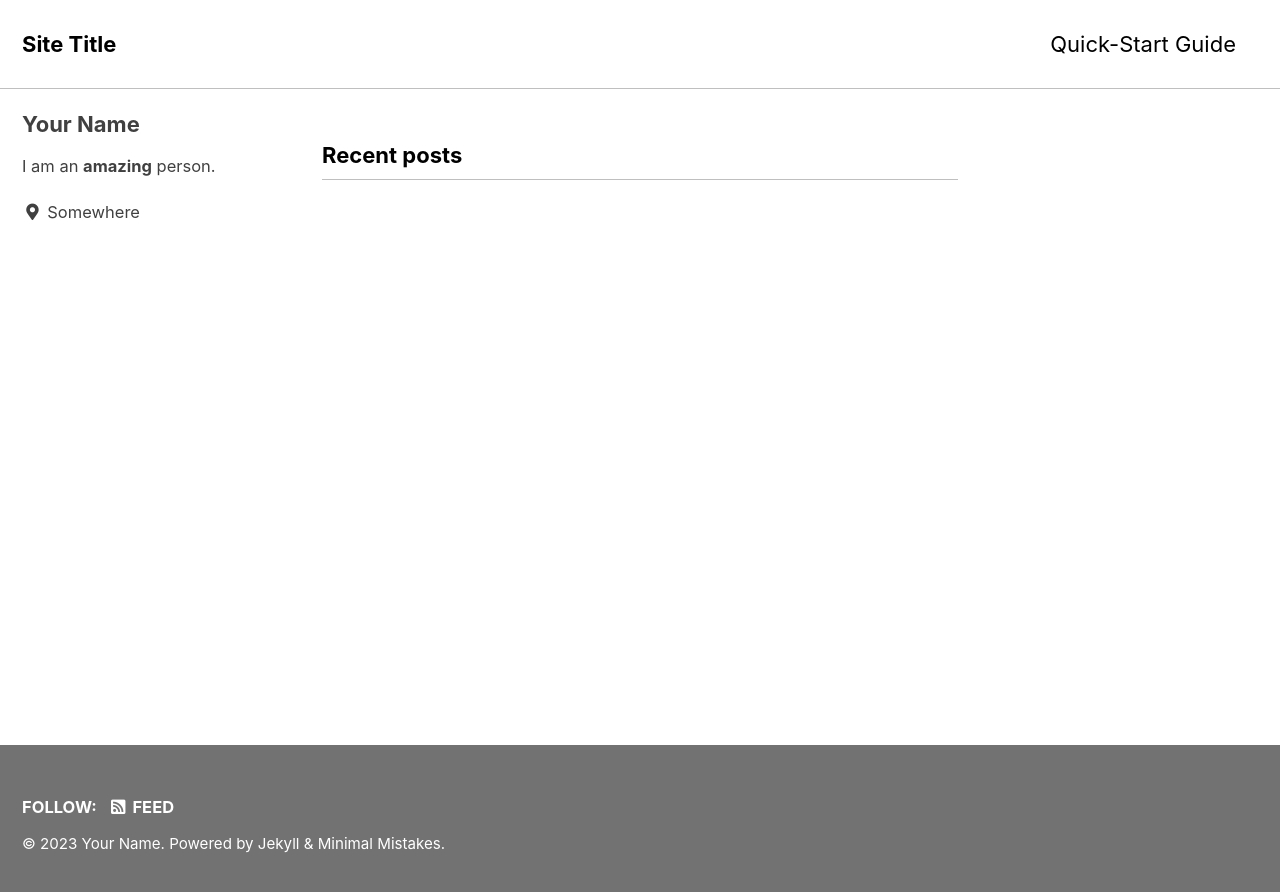
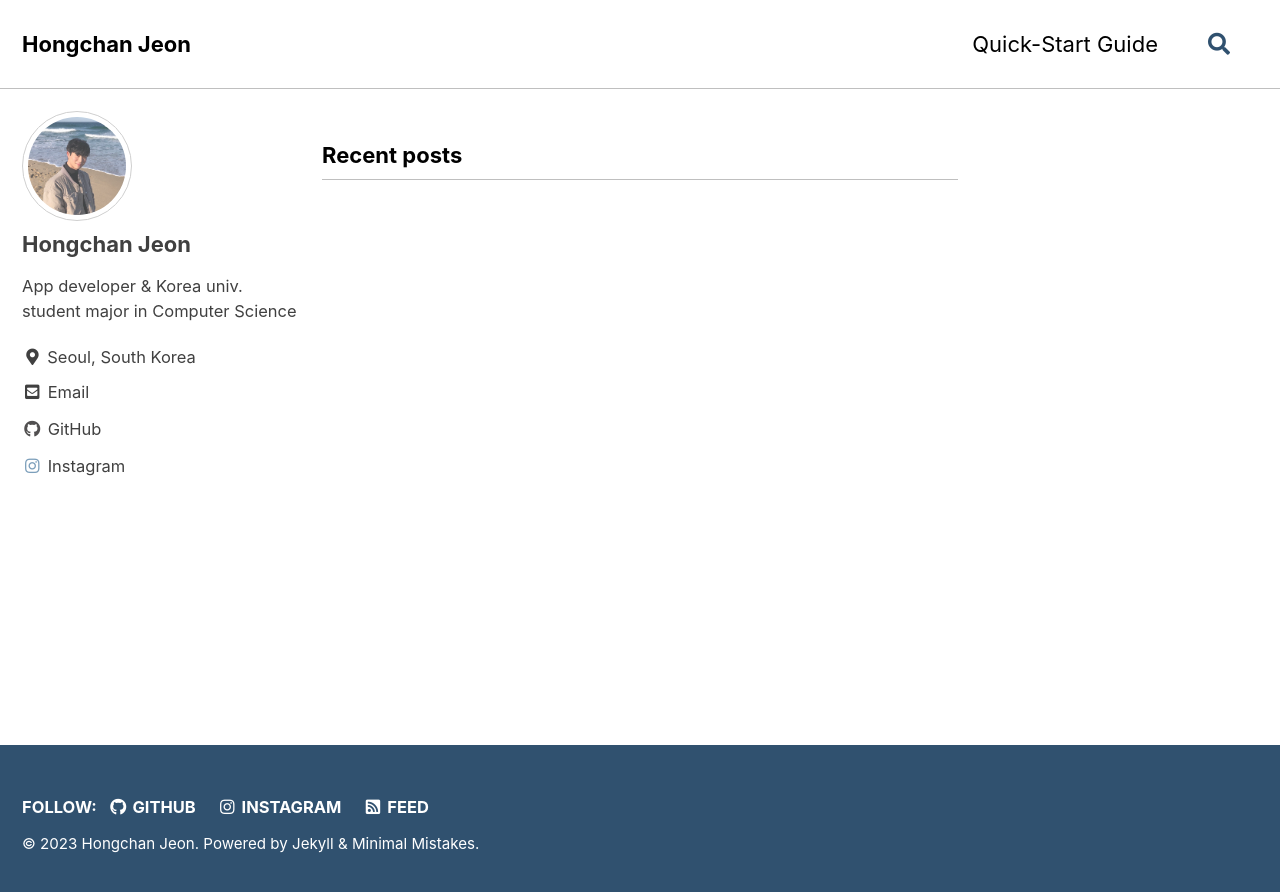
Before and after one commit to chany63/chany63.github.io, a Jekyll site: the page built from index.html, in a window 1280 px wide. Shown: the top 892 px of the page. Built offline with Jekyll 4.4.1, drawn with Linux system fonts in a browser that asks for light colours; cached includes are drawn as plain includes; the list of posts is cut into pages by our own code.

Commit message:
fix: sidebar customizing

```diff
--- a/_config.yml
+++ b/_config.yml
@@ -16,14 +16,14 @@ minimal_mistakes_skin    : "custom" # "air", "aqua", "contrast", "dark", "dirt",
 
 # Site Settings
 locale                   : "en-US"
-title                    : "Site Title"
+title                    : "Hongchan Jeon"
 title_separator          : "-"
 subtitle                 : # site tagline that appears below site title in masthead
-name                     : "Your Name"
-description              : "An amazing website."
+name                     : &name "Hongchan Jeon"
+description              : "App developer & Korea univ. student major in Computer Science"
 url                      : # the base hostname & protocol for your site e.g. "https://mmistakes.github.io"
 baseurl                  : # the subpath of your site, e.g. "/blog"
-repository               : # GitHub username/repo-name e.g. "mmistakes/minimal-mistakes"
+repository               : "chany63/chany63.gihub.io" # GitHub username/repo-name e.g. "mmistakes/minimal-mistakes"
 teaser                   : # path of fallback teaser image, e.g. "/assets/images/500x300.png"
 logo                     : # path of logo image to display in the masthead, e.g. "/assets/images/88x88.png"
 masthead_title           : # overrides the website title displayed in the masthead, use " " for no title
@@ -59,7 +59,7 @@ reCaptcha:
 atom_feed:
   path                   : # blank (default) uses feed.xml
   hide                   : # true, false (default)
-search                   : # true, false (default)
+search                   : true #, false (default)
 search_full_content      : # true, false (default)
 search_provider          : # lunr (default), algolia, google
 lunr:
@@ -104,15 +104,15 @@ analytics:
 
 # Site Author
 author:
-  name             : "Your Name"
-  avatar           : # path of avatar image, e.g. "/assets/images/bio-photo.jpg"
-  bio              : "I am an **amazing** person."
-  location         : "Somewhere"
+  name             : "Hongchan Jeon"
+  avatar           : "chany.jpg" # path of avatar image, e.g. "/assets/images/bio-photo.jpg"
+  bio              : "App developer & Korea univ. student major in Computer Science"
+  location         : "Seoul, South Korea"
   email            :
   links:
     - label: "Email"
       icon: "fas fa-fw fa-envelope-square"
-      # url: "mailto:your.name@email.com"
+      url: "mailto:chany63@korea.ac.kr"
     - label: "Website"
       icon: "fas fa-fw fa-link"
       # url: "https://your-website.com"
@@ -124,10 +124,10 @@ author:
       # url: "https://facebook.com/"
     - label: "GitHub"
       icon: "fab fa-fw fa-github"
-      # url: "https://github.com/"
+      url: "https://github.com/chany63"
     - label: "Instagram"
       icon: "fab fa-fw fa-instagram"
-      # url: "https://instagram.com/"
+      url: "https://www.instagram.com/cmdxjchan/"
 
 # Site Footer
 footer:
@@ -140,7 +140,7 @@ footer:
       # url:
     - label: "GitHub"
       icon: "fab fa-fw fa-github"
-      # url:
+      url: "https://github.com/chany63"
     - label: "GitLab"
       icon: "fab fa-fw fa-gitlab"
       # url:
@@ -149,7 +149,7 @@ footer:
       # url:
     - label: "Instagram"
       icon: "fab fa-fw fa-instagram"
-      # url:
+      url: "https://www.instagram.com/cmdxjchan/"
 
 
 # Reading Files
--- a/_sass/minimal-mistakes/skins/_custom.scss
+++ b/_sass/minimal-mistakes/skins/_custom.scss
@@ -6,9 +6,9 @@
 $background-color: #fff !default;
 $text-color: #000 !default;
 $muted-text-color: $text-color !default;
-$primary-color: #ff0000 !default;
+$primary-color: #30516f !default;
 $border-color: mix(#fff, $text-color, 75%) !default;
-$footer-background-color: rgb(114, 114, 114) !default;
+$footer-background-color: #30516f !default;
 $link-color: #0000ff !default;
 $masthead-link-color: $text-color !default;
 $masthead-link-color-hover: $text-color !default;
```
Also changed, not shown: chany.jpg (added), 4 other files.
